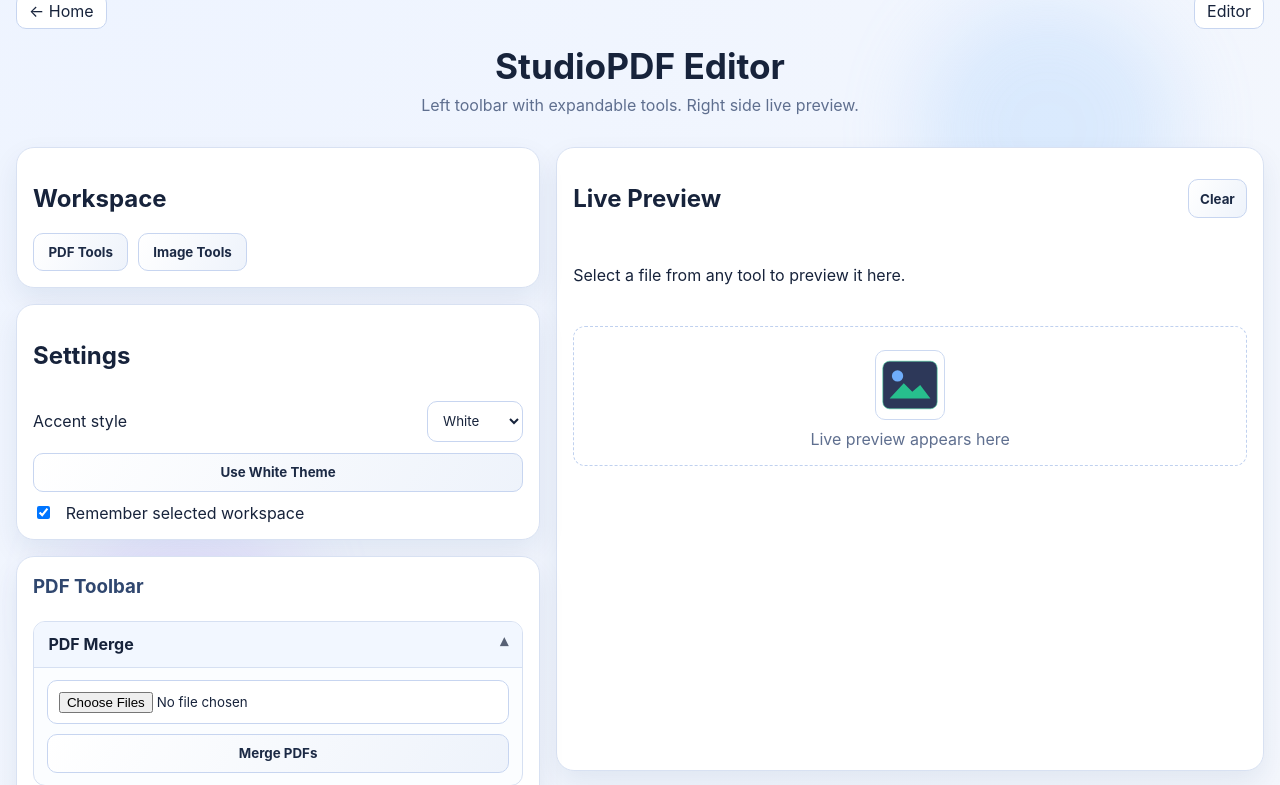
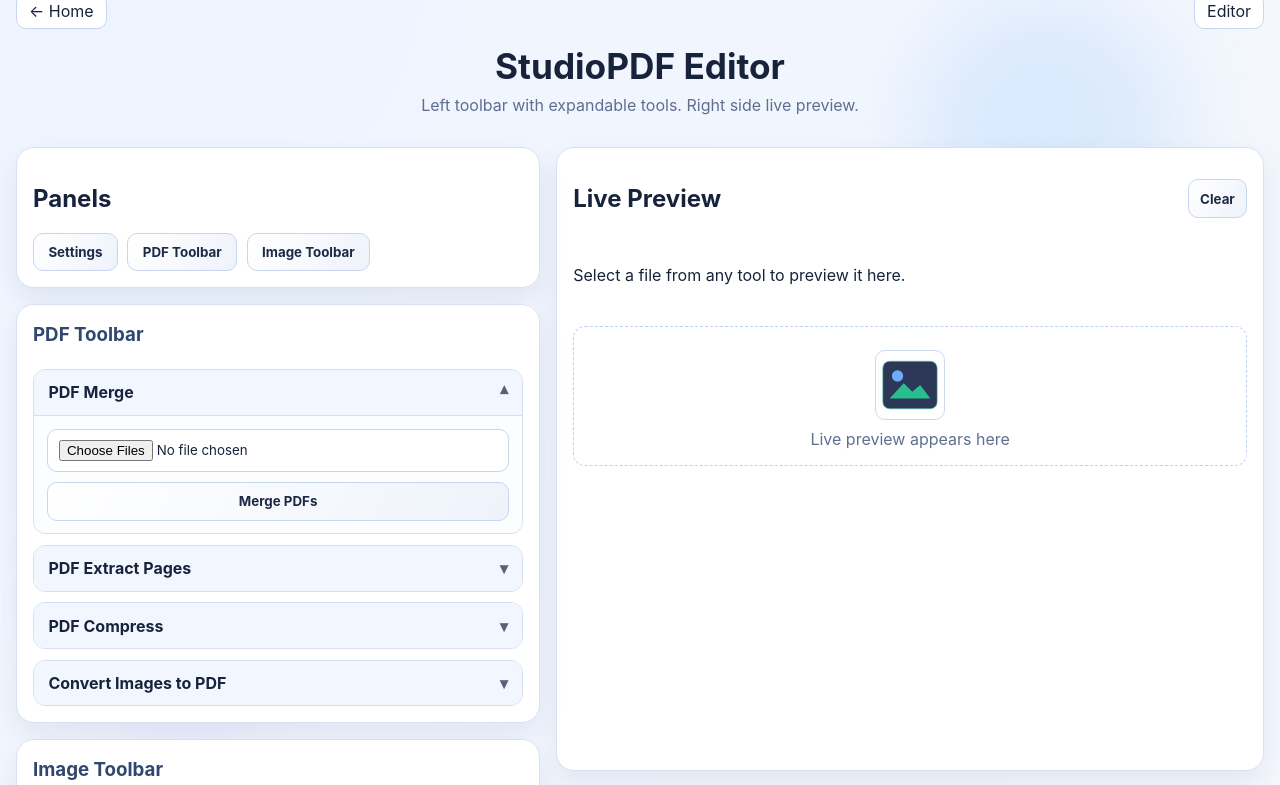
Before and after one commit to akhileshpawar0703-dev/pdf, a Flask app: page /editor in a window 1280 px wide. Shown: the part 39-824 px from the top of the page. Run offline with Flask 3, Linux system fonts and the light colour scheme; some libraries are stand-ins or nearby versions.

Commit message:
Add panel buttons to show settings and each toolbar on demand

```diff
--- a/static/app.js
+++ b/static/app.js
@@ -1,7 +1,9 @@
 const statusEl = document.getElementById('status');
-const modeButtons = document.querySelectorAll('.mode-btn');
+const panelButtons = document.querySelectorAll('.panel-btn');
+const settingsPanel = document.getElementById('settings-panel');
 const pdfWorkspace = document.getElementById('pdf-workspace');
 const imageWorkspace = document.getElementById('image-workspace');
+const panels = [settingsPanel, pdfWorkspace, imageWorkspace].filter(Boolean);
 
 const previewLabel = document.getElementById('preview-label');
 const imagePreview = document.getElementById('image-preview');
@@ -14,19 +16,27 @@ const accentStyle = document.getElementById('accent-style');
 const rememberWorkspace = document.getElementById('remember-workspace');
 const whiteThemeBtn = document.getElementById('white-theme-btn');
 
-function setMode(mode, save = true) {
-  const pdfMode = mode === 'pdf';
-  pdfWorkspace.classList.toggle('hidden', !pdfMode);
-  imageWorkspace.classList.toggle('hidden', pdfMode);
+function setActivePanel(panelId, save = true) {
+  const target = document.getElementById(panelId);
+  if (!target) return;
 
-  modeButtons.forEach((btn) => {
-    btn.classList.toggle('active', btn.dataset.mode === mode);
-  });
+  const wasHidden = target.classList.contains('hidden');
+  panels.forEach((panel) => panel.classList.add('hidden'));
+  panelButtons.forEach((btn) => btn.classList.remove('active'));
 
-  resetAccordionForMode(mode);
+  if (wasHidden) {
+    target.classList.remove('hidden');
+    const activeBtn = document.querySelector(`.panel-btn[data-panel="${panelId}"]`);
+    if (activeBtn) activeBtn.classList.add('active');
 
-  if (save && rememberWorkspace.checked) {
-    localStorage.setItem('studiopdf.mode', mode);
+    if (panelId === 'pdf-workspace') resetAccordionForWorkspace(pdfWorkspace);
+    if (panelId === 'image-workspace') resetAccordionForWorkspace(imageWorkspace);
+
+    if (save && rememberWorkspace.checked) {
+      localStorage.setItem('studiopdf.panel', panelId);
+    }
+  } else if (save && rememberWorkspace.checked) {
+    localStorage.removeItem('studiopdf.panel');
   }
 }
 
@@ -43,10 +53,7 @@ function clearPreview() {
 function updatePreview(fileInput) {
   const files = Array.from(fileInput.files || []);
   clearPreview();
-
-  if (!files.length) {
-    return;
-  }
+  if (!files.length) return;
 
   previewLabel.textContent = `Selected: ${files.map((f) => f.name).join(', ')}`;
   if (previewPlaceholder) previewPlaceholder.hidden = true;
@@ -62,7 +69,6 @@ function updatePreview(fileInput) {
 
   const [file] = files;
   const url = URL.createObjectURL(file);
-
   if (file.type.startsWith('image/')) {
     imagePreview.src = url;
     imagePreview.hidden = false;
@@ -75,7 +81,6 @@ function updatePreview(fileInput) {
     multiPreview.appendChild(li);
   }
 }
-
 
 function initAccordion(scope) {
   const items = scope.querySelectorAll('.tool-item');
@@ -92,9 +97,8 @@ function initAccordion(scope) {
   });
 }
 
-function resetAccordionForMode(mode) {
-  const activeScope = mode === 'pdf' ? pdfWorkspace : imageWorkspace;
-  const items = activeScope.querySelectorAll('.tool-item');
+function resetAccordionForWorkspace(scope) {
+  const items = scope.querySelectorAll('.tool-item');
   items.forEach((item, idx) => {
     item.open = idx === 0;
   });
@@ -142,8 +146,8 @@ async function submitForm(form) {
   }
 }
 
-modeButtons.forEach((btn) => {
-  btn.addEventListener('click', () => setMode(btn.dataset.mode));
+panelButtons.forEach((btn) => {
+  btn.addEventListener('click', () => setActivePanel(btn.dataset.panel));
 });
 
 document.querySelectorAll('input[type="file"]').forEach((input) => {
@@ -162,7 +166,7 @@ accentStyle.addEventListener('change', () => applyAccent(accentStyle.value));
 if (whiteThemeBtn) whiteThemeBtn.addEventListener('click', enableWhiteTheme);
 
 rememberWorkspace.addEventListener('change', () => {
-  if (!rememberWorkspace.checked) localStorage.removeItem('studiopdf.mode');
+  if (!rememberWorkspace.checked) localStorage.removeItem('studiopdf.panel');
 });
 
 initAccordion(pdfWorkspace);
@@ -172,11 +176,9 @@ const savedTheme = localStorage.getItem('studiopdf.accent') || 'white';
 accentStyle.value = savedTheme;
 applyAccent(savedTheme);
 
-const savedMode = localStorage.getItem('studiopdf.mode');
-if (savedMode === 'pdf' || savedMode === 'image') {
-  setMode(savedMode, false);
+const savedPanel = localStorage.getItem('studiopdf.panel');
+if (savedPanel && document.getElementById(savedPanel)) {
+  setActivePanel(savedPanel, false);
+} else {
+  setActivePanel('pdf-workspace', false);
 }
-
-if (!(savedMode === 'pdf' || savedMode === 'image')) {
-  resetAccordionForMode('pdf');
-}
--- a/templates/editor.html
+++ b/templates/editor.html
@@ -17,15 +17,16 @@
 
   <main class="container split-layout editor-layout">
     <section class="left-pane toolbar-pane">
-      <section class="card mode-switch">
-        <h2>Workspace</h2>
+      <section class="card panel-switch">
+        <h2>Panels</h2>
         <div class="mode-buttons">
-          <button id="mode-pdf" class="mode-btn active" type="button" data-mode="pdf">PDF Tools</button>
-          <button id="mode-image" class="mode-btn" type="button" data-mode="image">Image Tools</button>
+          <button class="mode-btn panel-btn" type="button" data-panel="settings-panel">Settings</button>
+          <button class="mode-btn panel-btn" type="button" data-panel="pdf-workspace">PDF Toolbar</button>
+          <button class="mode-btn panel-btn" type="button" data-panel="image-workspace">Image Toolbar</button>
         </div>
       </section>
 
-      <section class="card settings">
+      <section id="settings-panel" class="card settings hidden">
         <h2>Settings</h2>
         <label class="setting-row">
           <span>Accent style</span>
@@ -39,11 +40,11 @@
         <button id="white-theme-btn" type="button" class="ghost">Use White Theme</button>
         <label class="setting-row inline">
           <input type="checkbox" id="remember-workspace" checked />
-          <span>Remember selected workspace</span>
+          <span>Remember selected panel</span>
         </label>
       </section>
 
-      <section id="pdf-workspace" class="workspace card accordion-wrap">
+      <section id="pdf-workspace" class="workspace card accordion-wrap hidden">
         <h3 class="workspace-title">PDF Toolbar</h3>
 
         <details class="tool-item" open>
```
Also changed, not shown: README.md.
